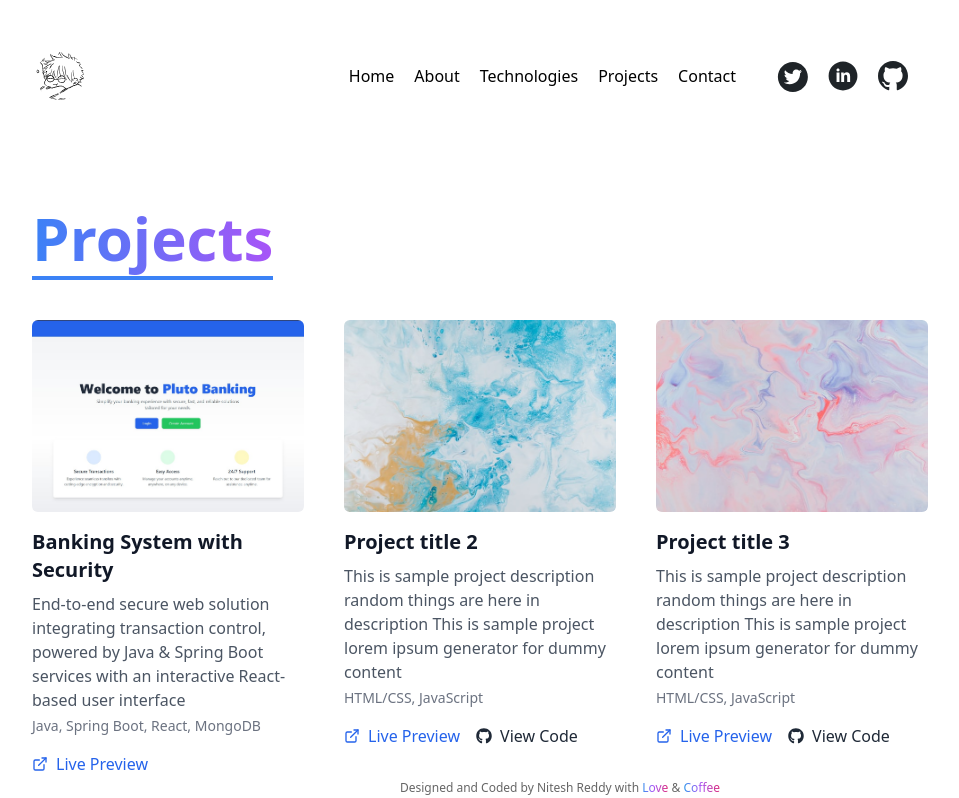
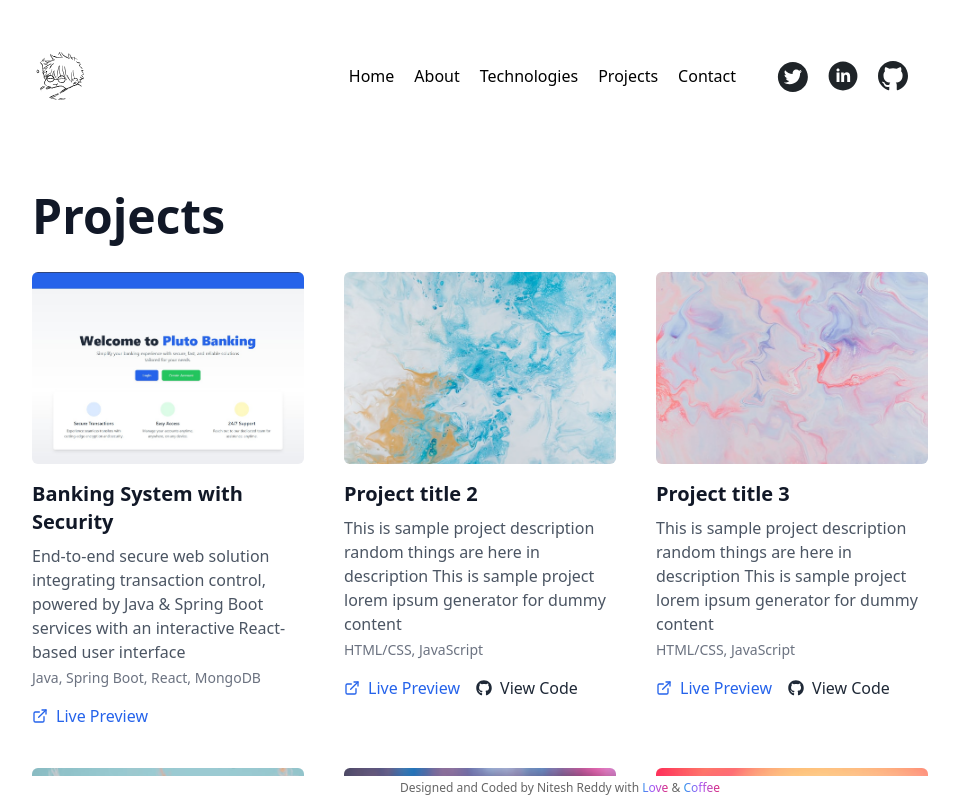
Before and after one commit to PanatiNitesh/Portfolio, a React (Create React App) app in the folder myself/: page /projects in a window 1280 px wide. Shown: the top 798 px of the page, without its empty margins (160-1119 px from the left). Built offline with nearby package versions, Linux system fonts and the light colour scheme.

Commit message:
updated pages/project.js

```diff
--- a/myself/src/Pages/Projects.js
+++ b/myself/src/Pages/Projects.js
@@ -6,12 +6,10 @@ function Projects() {
   return (
     <main className="container mx-auto max-width pt-10 mb-20">
       <section>
-        <h1 className="text-3xl md:text-5xl xl:text-6xl font-extrabold mt-4 mb-10
-                 bg-clip-text text-transparent
-                 bg-gradient-to-r from-blue-500 to-purple-500
-                 border-b-4 border-blue-500 w-max pb-2">
+        <h1 className="text-3xl md:text-4xl xl:text-5xl font-bold text-gray-900 dark:text-white mb-8">
           Projects
         </h1>
+
         <div className="grid grid-cols-1 md:grid-cols-2 lg:grid-cols-3 gap-x-10 gap-y-10 mt-6">
           {projectDetails.map(
             ({ title, image, description, techstack, previewLink, githubLink }, index) => (
```
